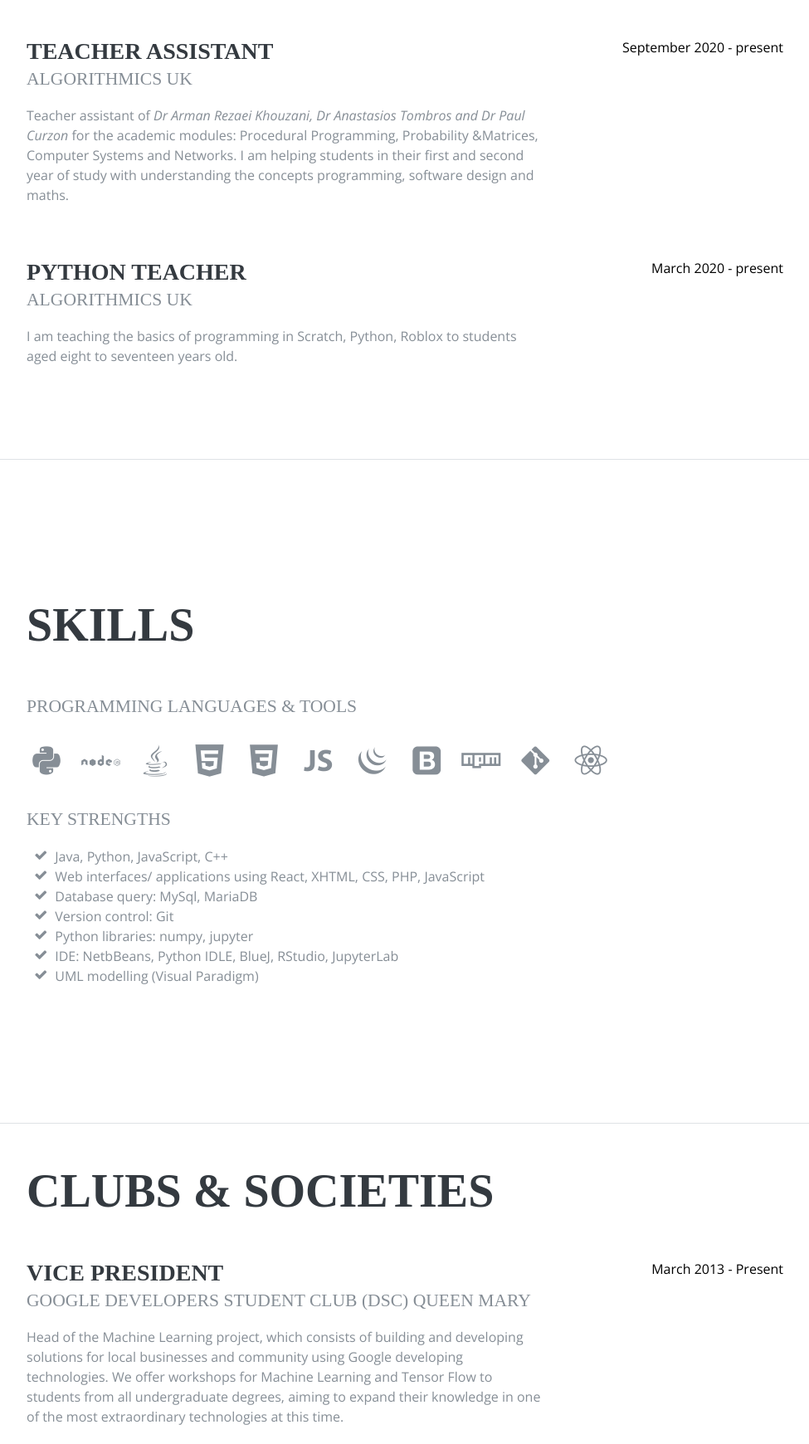
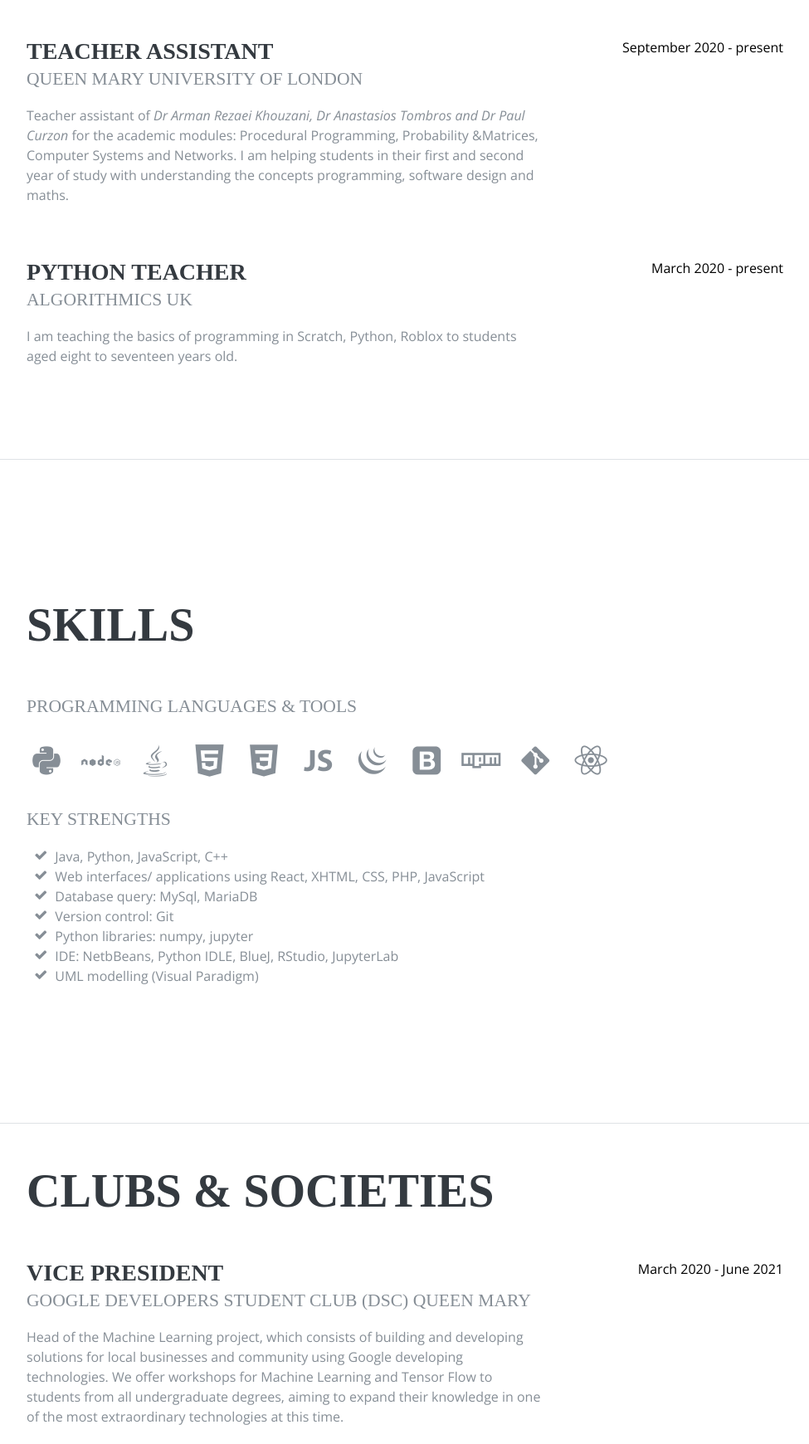
Before and after one commit to MelisaBogdan/melisabogdan.github.io, a plain HTML site: page index.html in a window 1280 px wide. Shown: the part 2178-3918 px from the top of the page at 83% size, without its empty margins (288-1263 px from the left). Drawn offline with nearby package versions, Linux system fonts and the light colour scheme; a web font is replaced by a local one.

```diff
--- a/index.html
+++ b/index.html
@@ -195,7 +195,7 @@
       <div class="resume-item d-flex flex-column flex-md-row mb-5">
         <div class="resume-content mr-auto">
           <h3 class="mb-0">Teacher Assistant</h3>
-          <div class="subheading mb-3">Algorithmics UK</div>
+          <div class="subheading mb-3">Queen Mary University of London</div>
           <p>Teacher assistant of <i>Dr Arman Rezaei Khouzani, Dr Anastasios Tombros and Dr Paul Curzon</i> for the academic modules:
             Procedural Programming, Probability &Matrices, Computer Systems and Networks. I am helping students
             in their first and second year of study with understanding the concepts programming, software design and maths.
@@ -311,7 +311,7 @@
 
               </div>
               <div class="resume-date text-md-right">
-                <span class="text-primary">March 2013 - Present</span>
+                <span class="text-primary">March 2020 - June 2021</span>
               </div>
             </div>
         </div>
```
Also changed, not shown: 2 other files.
